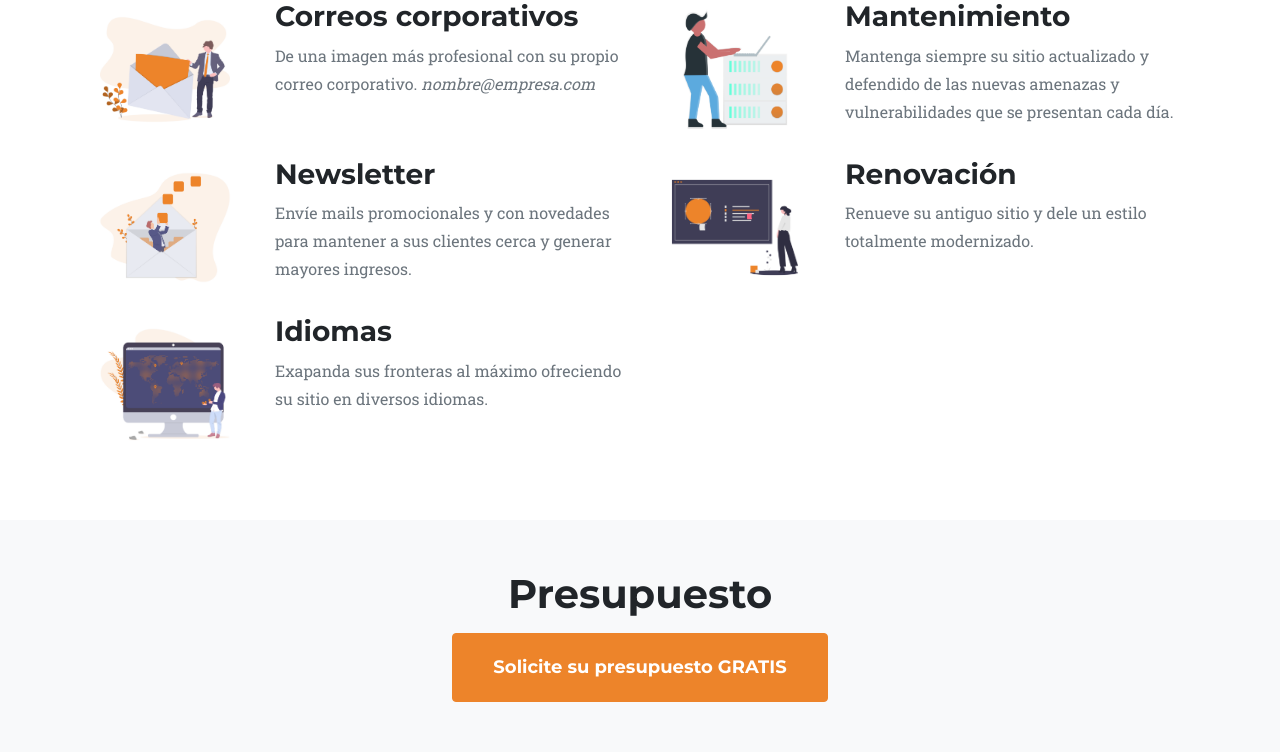
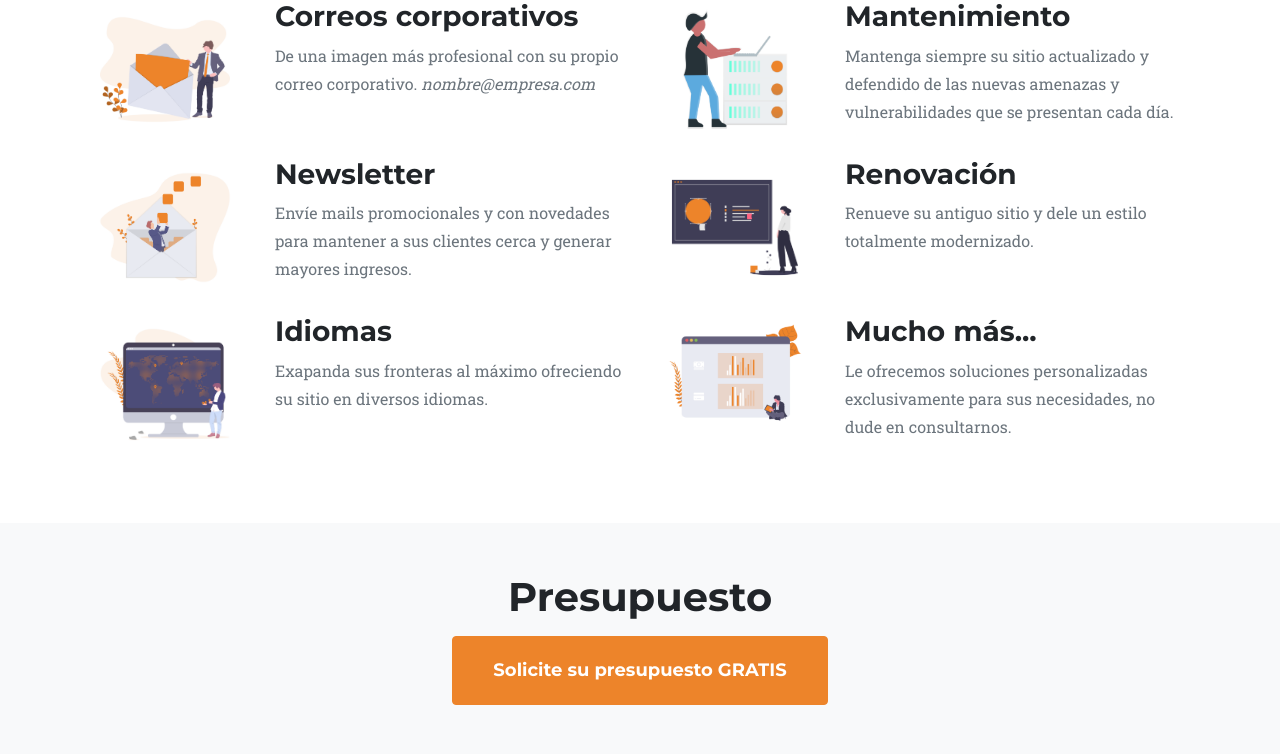
Before and after one commit to ManuelBilbao/Portfolio, a PHP site: page /otros/ in a window 1280 px wide. Shown: the part 650-1404 px from the top of the page. Run offline with PHP 8.4, Linux system fonts and the light colour scheme; data that the repository does not hold is empty; some web fonts are replaced.

Commit message:
Agregado 'mas...' a otros

```diff
--- a/otros/index.php
+++ b/otros/index.php
@@ -103,6 +103,17 @@
 						</div>
 					</div>
 				</div>
+				<div class="col-12 col-md-6 mb-3">
+					<div class="row">
+						<div class="col-9 col-lg-4 mx-auto">
+							<img src="/static/img/servicios/otros/mas.png" alt="Mucho más" class="w-100">
+						</div>
+						<div class="col-lg servicio">
+							<h3 class="section-heading">Mucho más...</h3>
+							<p class="text-muted">Le ofrecemos soluciones personalizadas exclusivamente para sus necesidades, no dude en consultarnos.</p>
+						</div>
+					</div>
+				</div>
 			</div>
 		</div>
 	</section>
@@ -128,7 +139,7 @@
 					</button>
 				</div>
 				<form name="presupuestoForm" netlify>
-					<input type="hidden" class="hidden" name="servicio" value="<?php echo $nombre ?>">
+					<input type="hidden" class="hidden" name="servicio" value="Otros">
 					<div class="modal-body">
 						<div class="container-fluid">
 							<div class="row">
```
Also changed, not shown: static/img/servicios/otros/mas.png (added).
